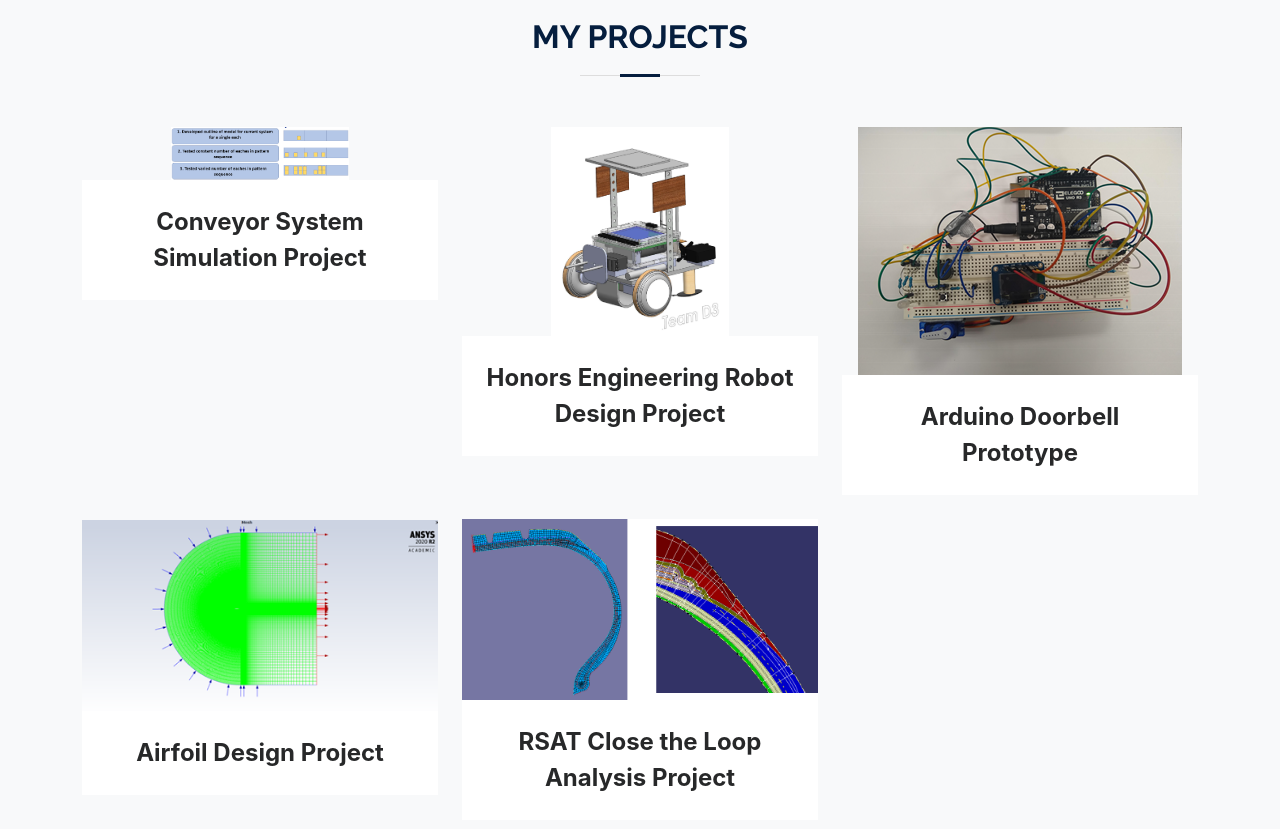
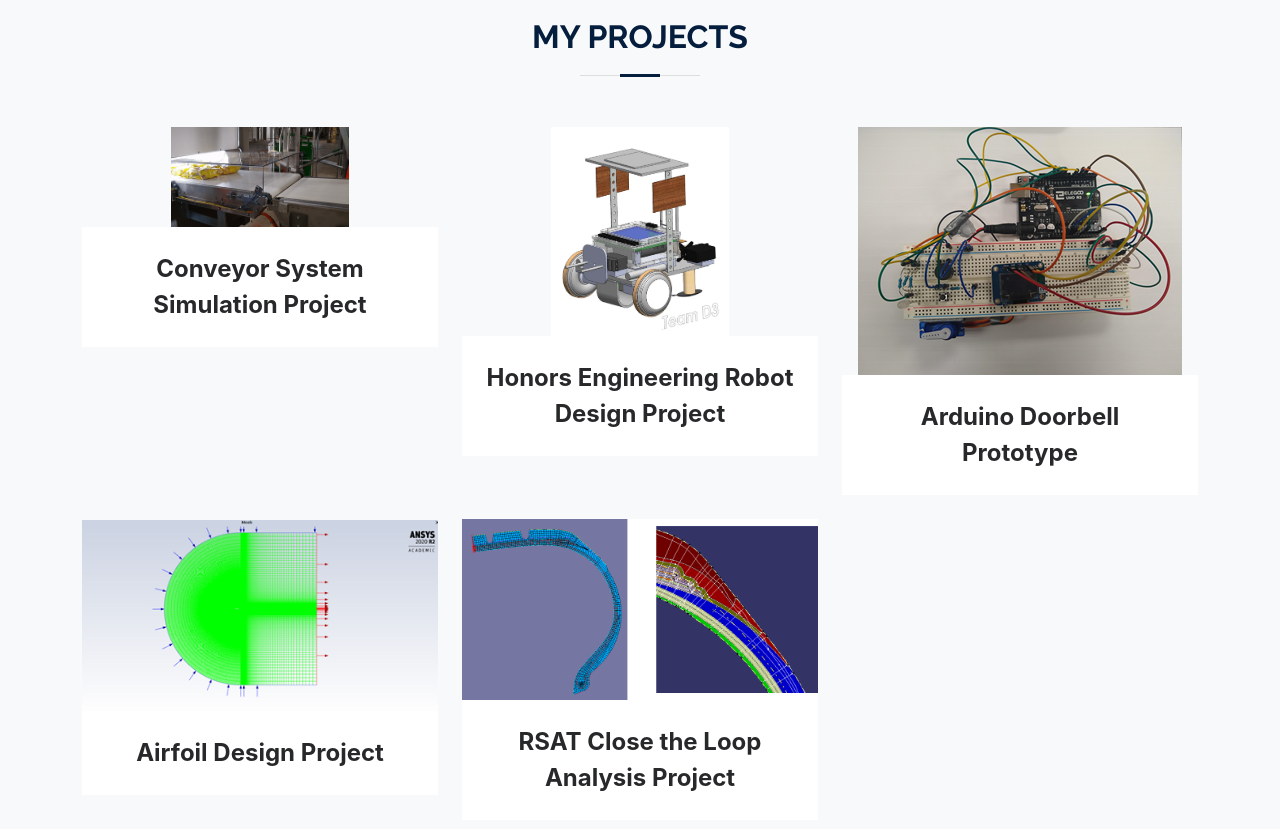
Before and after one commit to Subramanian-Janani/website, a plain HTML site: page index.html in a window 1280 px wide. Shown: the part 3580-4409 px from the top of the page. Drawn offline with nearby package versions, Linux system fonts and the light colour scheme.

Commit message:
Update index.html

```diff
--- a/index.html
+++ b/index.html
@@ -336,7 +336,7 @@
                 <img
                   style="max-width: 50%;"
                   class="img-fluid"
-                  src="assets/img/portfolio/fritolay5.png"
+                  src="assets/img/portfolio/fritolay7.png"
                   alt="..."
                 />
               </a>
```
